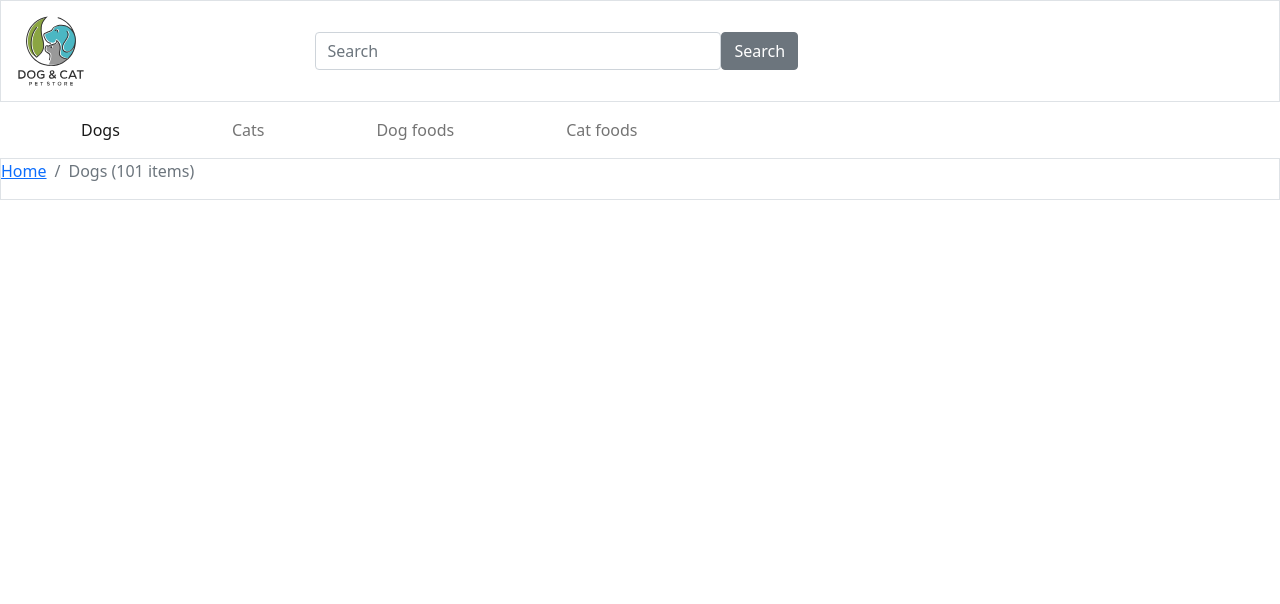
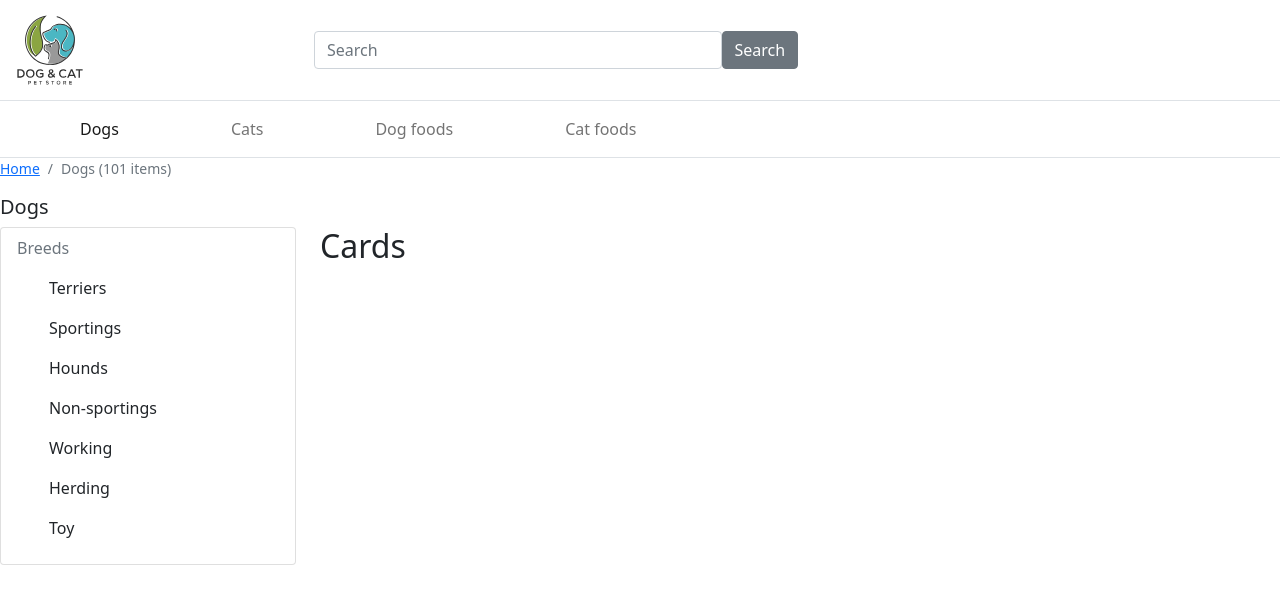
Before and after one commit to RonnaSat/DII_M4_06, a plain HTML site: page index.html in a window 1280 px wide. Drawn offline with nearby package versions, Linux system fonts and the light colour scheme.

Commit message:
list group

```diff
--- a/index.html
+++ b/index.html
@@ -9,7 +9,7 @@
 </head>
 
 <body>
-    <div class="cotainer border">
+    <div class="cotainer">
         <div class="row align-items-center">
             <div class="col-3">
                 <img src="./logo.svg" class="float-left" width="100rem" alt="logo">
@@ -50,11 +50,35 @@
                 </div>
             </nav>
             <nav aria-label="breadcrumb">
-                <ol class="breadcrumb">
-                  <li class="breadcrumb-item"><a href="#">Home</a></li>
-                  <li class="breadcrumb-item active" aria-current="page">Dogs (101 items)</li>
+                <ol class="breadcrumb small">
+                    <li class="breadcrumb-item"><a href="#">Home</a></li>
+                    <li class="breadcrumb-item active" aria-current="page">Dogs (101 items)</li>
                 </ol>
-              </nav>
+            </nav>
+            <div class="row bord">
+                <div class="col">
+                    <h5>Dogs</h2>
+                </div>
+            </div>
+            <div class="row">
+                <div class="col-3">
+                    <div class="card">
+                        <div class="card-header bg-transparent border-0 text-secondary">Breeds</div>
+                        <ul class="list-group-flush">
+                            <li class="list-group-item border-0">Terriers</li>
+                            <li class="list-group-item border-0">Sportings</li>
+                            <li class="list-group-item border-0">Hounds</li>
+                            <li class="list-group-item border-0">Non-sportings</li>
+                            <li class="list-group-item border-0">Working</li>
+                            <li class="list-group-item border-0">Herding</li>
+                            <li class="list-group-item border-0">Toy</li>
+                        </ul>
+                    </div>
+                </div>
+                <div class="col-9">
+                    <h2>Cards</h2>
+                </div>
+            </div>
 
         </div>
         <script src="https://cdn.jsdelivr.net/npm/bootstrap@5.1.3/dist/js/bootstrap.bundle.min.js" integrity="sha384-
```
